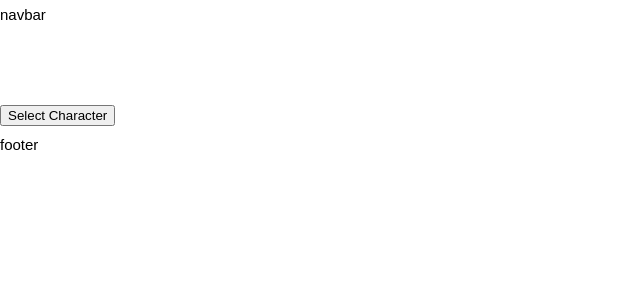
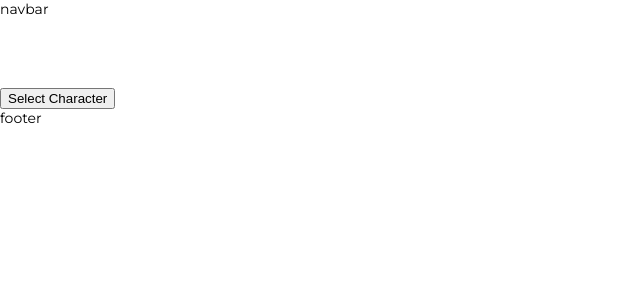
Before and after one commit to mmcdevitt/swapi, a React (Create React App) app: page / in a window 1280 px wide. Shown: the top 300 px of the page, without its empty margins (0-640 px from the left). Built offline with nearby package versions, Linux system fonts and the light colour scheme.

Commit message:
Add global styles using styled-components

```diff
--- a/public/index.html
+++ b/public/index.html
@@ -8,34 +8,19 @@
       content="width=device-width, initial-scale=1, shrink-to-fit=no"
     />
     <meta name="theme-color" content="#000000" />
-    <!--
-      manifest.json provides metadata used when your web app is added to the
-      homescreen on Android. See https://developers.google.com/web/fundamentals/web-app-manifest/
-    -->
+    <link
+      href="https://fonts.googleapis.com/css?family=Abel"
+      rel="stylesheet"
+    />
+    <link
+      href="https://fonts.googleapis.com/css?family=Montserrat"
+      rel="stylesheet"
+    />
     <link rel="manifest" href="%PUBLIC_URL%/manifest.json" />
-    <!--
-      Notice the use of %PUBLIC_URL% in the tags above.
-      It will be replaced with the URL of the `public` folder during the build.
-      Only files inside the `public` folder can be referenced from the HTML.
-
-      Unlike "/favicon.ico" or "favicon.ico", "%PUBLIC_URL%/favicon.ico" will
-      work correctly both with client-side routing and a non-root public URL.
-      Learn how to configure a non-root public URL by running `npm run build`.
-    -->
     <title>React App</title>
   </head>
   <body>
     <noscript>You need to enable JavaScript to run this app.</noscript>
     <div id="star-wars"></div>
-    <!--
-      This HTML file is a template.
-      If you open it directly in the browser, you will see an empty page.
-
-      You can add webfonts, meta tags, or analytics to this file.
-      The build step will place the bundled scripts into the <body> tag.
-
-      To begin the development, run `npm start` or `yarn start`.
-      To create a production bundle, use `npm run build` or `yarn build`.
-    -->
   </body>
 </html>
--- /dev/null
+++ b/src/components/UI/GlobalStyle/GlobalStyle.js
@@ -0,0 +1,36 @@
+import styled, { createGlobalStyle } from "styled-components";
+
+const GlobalStyle = createGlobalStyle`
+  html {
+    box-sizing: border-box;
+    font-size: 10px;
+  }
+
+  *, *:before, *:after {
+    box-sizing: inherit;
+  }
+
+  body {
+    padding: 0;
+    margin: 0;
+    font-size: 1.4rem;
+    font-family: "Montserrat", sans-serif;
+  }
+
+  h1,
+  h2,
+  h3,
+  h4,
+  h5,
+  h6 {
+    font-family: "Abel", sans-serif;
+    text-transform: uppercase;
+  }
+
+  h1 {
+    font-size: 40px;
+    font-weight: 400;
+  }
+`;
+
+export default GlobalStyle;
--- /dev/null
+++ b/src/components/UI/GlobalStyle/index.js
@@ -0,0 +1,2 @@
+import GlobalStyle from "./GlobalStyle";
+export default GlobalStyle;
--- a/src/components/UI/Layout/Layout.js
+++ b/src/components/UI/Layout/Layout.js
@@ -1,24 +1,6 @@
 import React from "react";
-import styled, { ThemeProvider, createGlobalStyle } from "styled-components";
-
-const GlobalStyle = createGlobalStyle`
-  html {
-    box-sizing: border-box;
-    font-size: 10px;
-  }
-
-  *, *:before, *:after {
-    box-sizing: inherit;
-  }
-
-  body {
-    padding: 0;
-    margin: 0;
-    font-size: 1.5rem;
-    line-height: 2;
-    font-family: 'Nunito Sans', Arial, Helvetica, sans-serif;
-  }
-`;
+import styled from "styled-components";
+import GlobalStyle from "../GlobalStyle";
 
 const LayoutWrapper = styled.div`
   .content {
```
